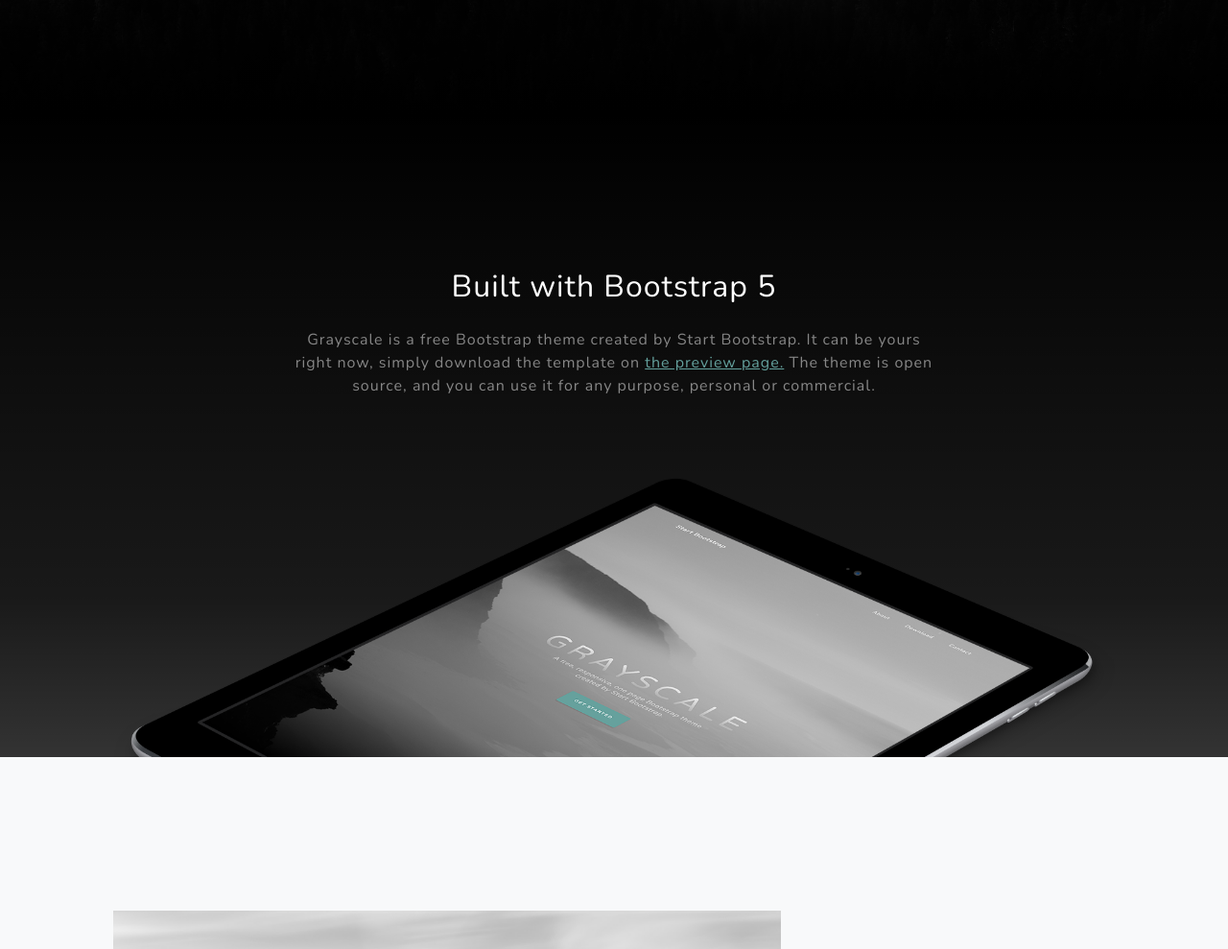
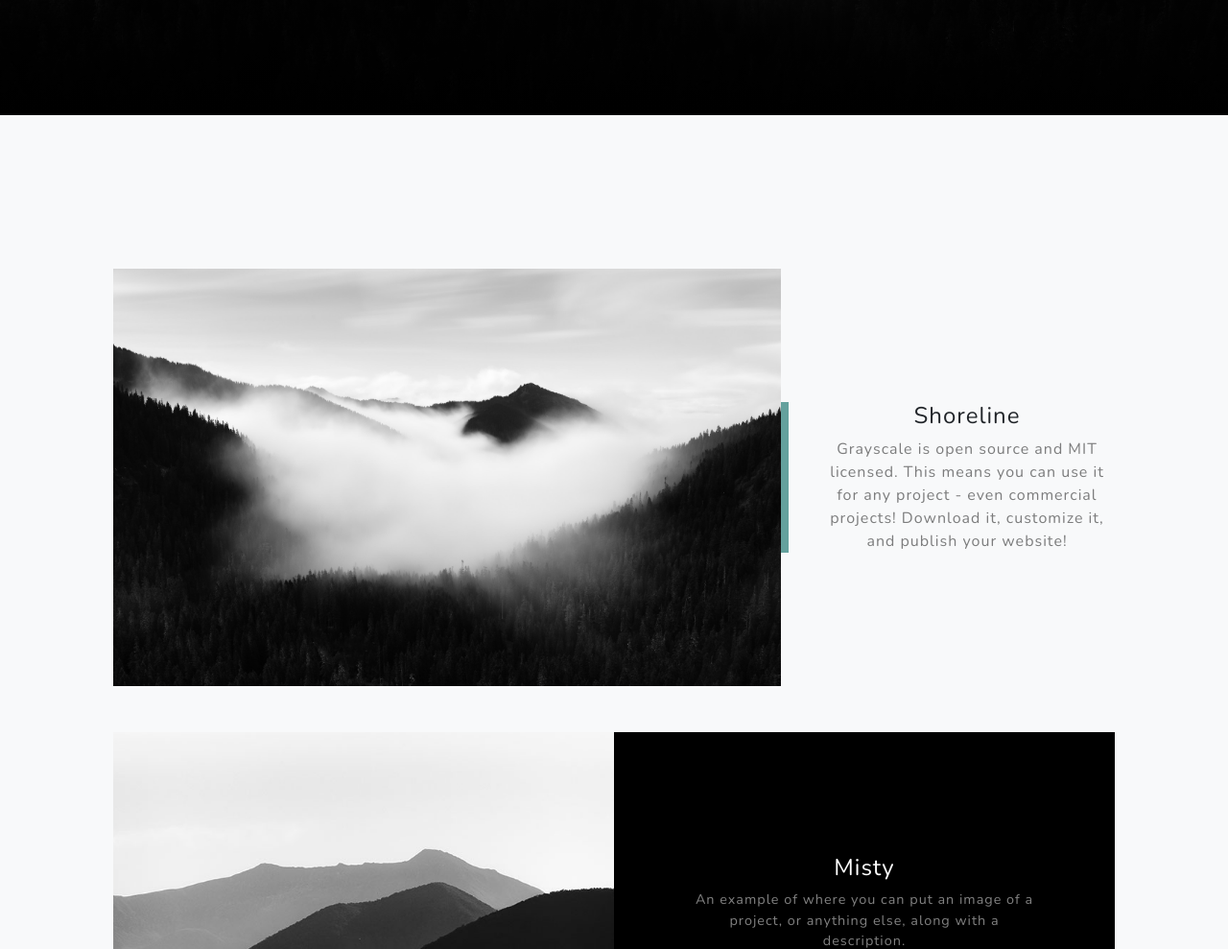
Before and after one commit to CalGrimes1/calgrimes, a plain HTML site: page index.html in a window 1280 px wide. Shown: the part 680-1669 px from the top of the page at 96% size. Drawn offline with nearby package versions, Linux system fonts and the light colour scheme.

Commit message:
Update index.html

```diff
--- a/index.html
+++ b/index.html
@@ -5,7 +5,7 @@
         <meta name="viewport" content="width=device-width, initial-scale=1, shrink-to-fit=no" />
         <meta name="description" content="" />
         <meta name="author" content="" />
-        <title>Grayscale - Start Bootstrap Theme</title>
+        <title>Cal Grimes</title>
         <link rel="icon" type="image/x-icon" href="assets/favicon.ico" />
         <!-- Font Awesome icons (free version)-->
         <script src="https://use.fontawesome.com/releases/v5.15.3/js/all.js" crossorigin="anonymous"></script>
@@ -45,22 +45,6 @@
                 </div>
             </div>
         </header>
-        <!-- About-->
-        <section class="about-section text-center" id="about">
-            <div class="container px-4 px-lg-5">
-                <div class="row gx-4 gx-lg-5 justify-content-center">
-                    <div class="col-lg-8">
-                        <h2 class="text-white mb-4">Built with Bootstrap 5</h2>
-                        <p class="text-white-50">
-                            Grayscale is a free Bootstrap theme created by Start Bootstrap. It can be yours right now, simply download the template on
-                            <a href="https://startbootstrap.com/theme/grayscale/">the preview page.</a>
-                            The theme is open source, and you can use it for any purpose, personal or commercial.
-                        </p>
-                    </div>
-                </div>
-                <img class="img-fluid" src="assets/img/ipad.png" alt="..." />
-            </div>
-        </section>
         <!-- Projects-->
         <section class="projects-section bg-light" id="projects">
             <div class="container px-4 px-lg-5">
```
